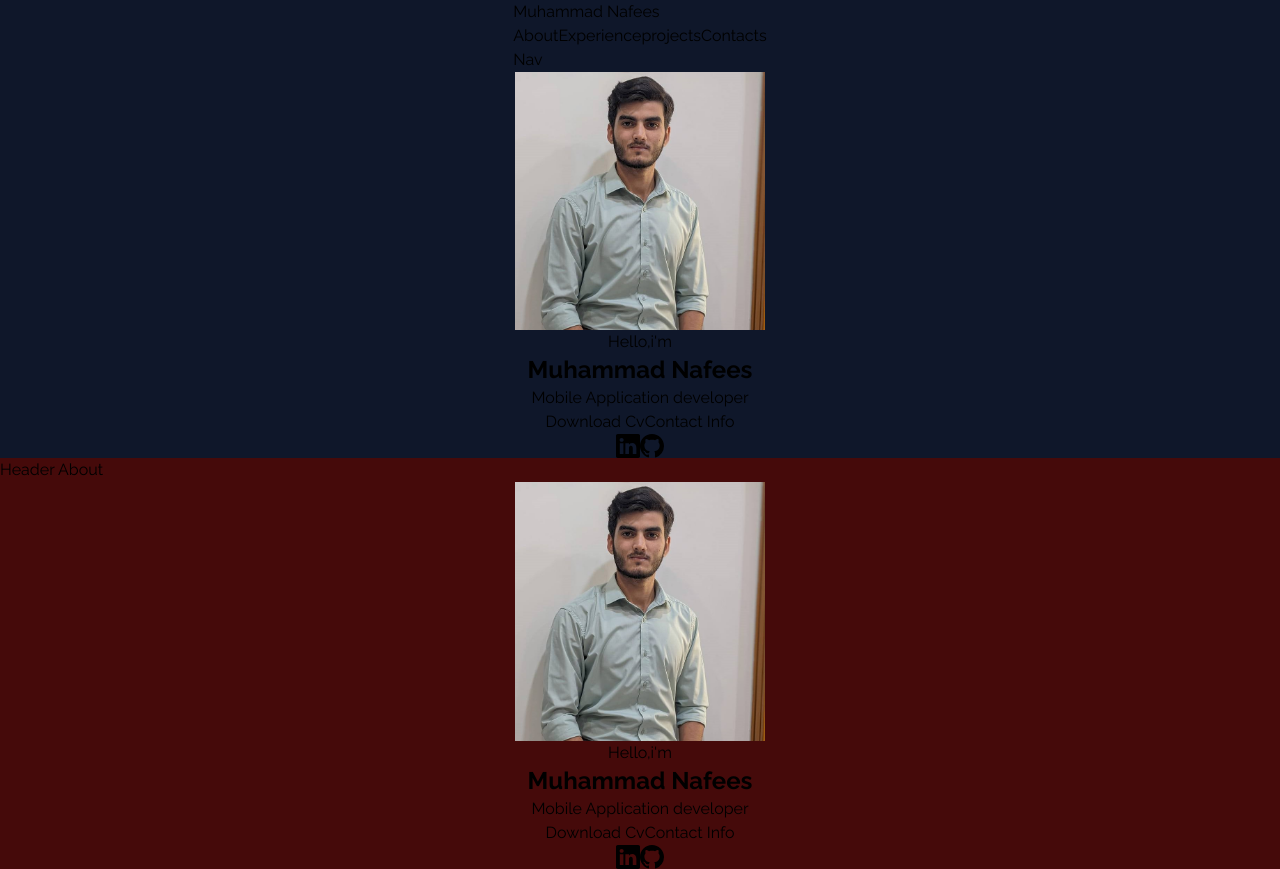
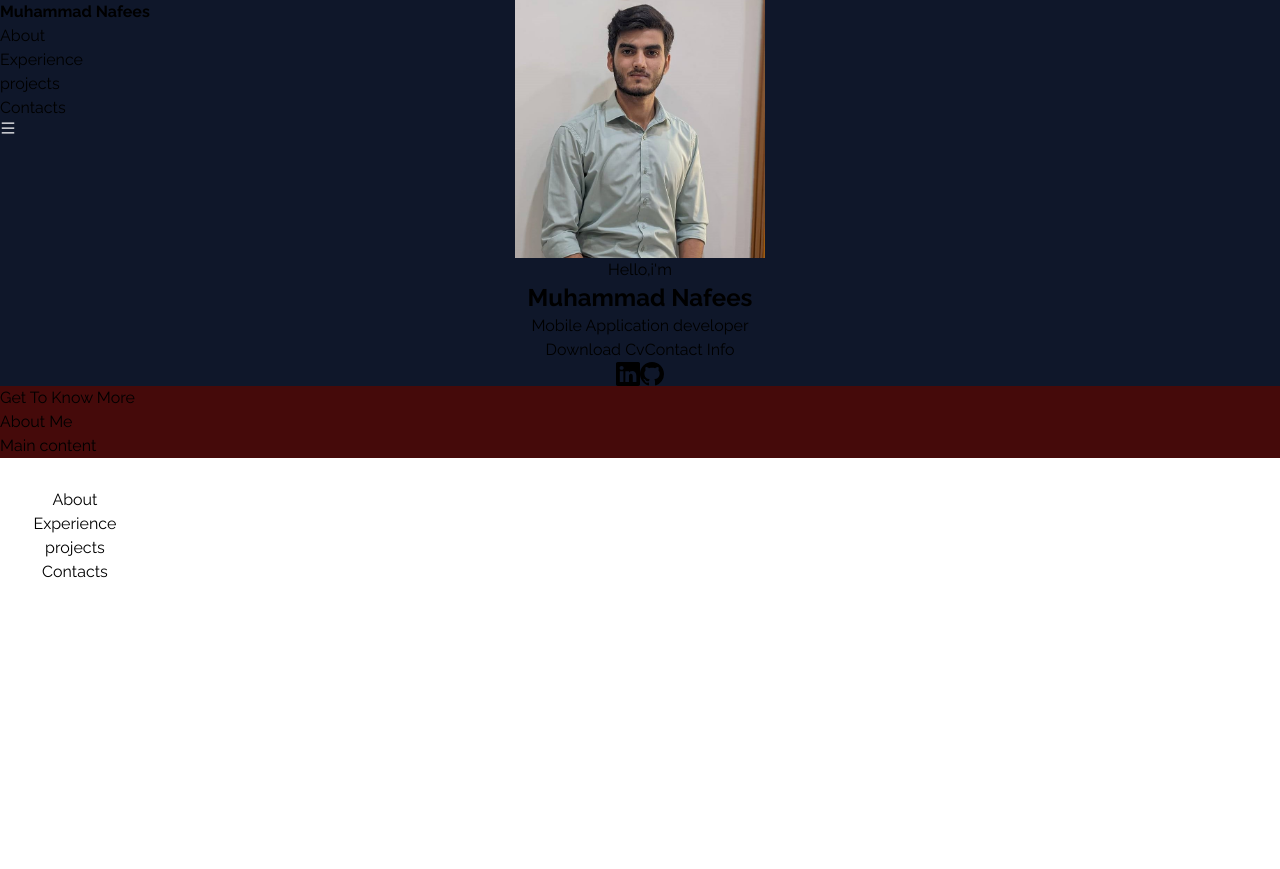
Before and after one commit to Muhammad-Nafees/Nafees_Portfolio_Nextjs, a Next.js app: page / in a window 1280 px wide. After the commit the page ends 800 px from the top, so only its background shows below. Built offline with nearby package versions, Linux system fonts and the light colour scheme.

Commit message:
about-woring

```diff
--- a/Components/HeaderTop.jsx
+++ b/Components/HeaderTop.jsx
@@ -1,17 +1,26 @@
+"use client"
 import Link from 'next/link';
-import React from 'react'
+import React, { useState } from 'react'
+import { AiOutlineMenu, AiOutlineClose } from 'react-icons/ai'
 
 const HeaderTop = () => {
+
+    const [nav, setNav] = useState(false)
+
+    const navbarHandle = () => {
+        setNav(!nav)
+    }
+
     return (
 
-        <div className="px-10 justify-center bg-nafees flex pt-5">
-            <div className="header_top"
-            >
-                <p className="text-white">
-                    Muhammad Nafees
-                </p>
+        <div className="m-auto fixed top-0 left-0 right-0 z-10 px-10 justify-center  bg-nafees flex pt-5">
+            <div className="header_top">
 
-                <ul className="max-md:hidden flex items-center space-x-4">
+                <Link href="/">
+                    <h3 className="text-white font-bold">Muhammad Nafees</h3>
+                </Link>
+
+                <ul className="hidden md:flex items-center space-x-4">
                     <li className="text-white rounded-md px-4 py-2">
                         <Link href="/">About</Link>
                     </li>
@@ -26,9 +35,37 @@ const HeaderTop = () => {
                     </li>
                 </ul>
 
-                <div className="md:hidden">
-                    <button>Nav</button>
+                <div onClick={navbarHandle} className='md:hidden z-10'>
+                    {
+                        nav ?
+                            <AiOutlineClose color='white' />
+                            :
+                            <AiOutlineMenu color='white' />
+                    }
+
                 </div>
+
+                {/* Mobile Menu */}
+
+                <ul className={
+                    nav ?
+                        "md:hidden absolute top-0 left-0 right-0 bottom-0 flex flex-col ease-in duration-300 bg-black h-screen w-full justify-center items-center"
+                        :
+                        "md:hidden absolute top-0 left-[-100%] right-0 bottom-0 flex flex-col ease-in duration-300 bg-black h-screen w-full justify-center items-center"
+                }>
+                    <li className="text-white  px-4 py-2">
+                        <Link href="/">About</Link>
+                    </li>
+                    <li className="text-white  px-4 py-2">
+                        <Link href="/exprience">Experience</Link>
+                    </li>
+                    <li className="text-white px-4 py-2">
+                        <Link href="/project">projects</Link>
+                    </li>
+                    <li className="text-white px-4 py-2">
+                        <Link href="/contacts">Contacts</Link>
+                    </li>
+                </ul>
 
             </div>
         </div>
--- a/Components/MainContent.jsx
+++ b/Components/MainContent.jsx
@@ -1,6 +1,7 @@
 import React from 'react'
 import Image from "next/image";
 import { BsLinkedin, BsGithub } from "react-icons/bs";
+
 const MainContent = () => {
 
     return (
@@ -16,7 +17,7 @@ const MainContent = () => {
                     />
                 </div>
 
-                <div className="flex flex-col justify-center items-center">
+                <div className="pt-4 flex flex-col justify-center items-center">
                     <p className="py-1 text-0x1 ">Hello,i'm </p>
                     <h3 className="py-1 font-bold text-2xl">Muhammad Nafees</h3>
                     <h4 className="py-1 text-zinc-500 ">Mobile Application developer</h4>
--- a/Components/about/HeaderAbout.jsx
+++ b/Components/about/HeaderAbout.jsx
@@ -3,7 +3,8 @@ import React from 'react'
 const HeaderAbout = () => {
     return (
         <div>
-            <p>Header About</p>
+            <p>Get To Know More</p>
+            <h1 className='text-white'>About Me</h1>
         </div>
     )
 }
--- /dev/null
+++ b/Components/about/MainContentAbout.jsx
@@ -0,0 +1,11 @@
+import React from 'react'
+
+const MainContentAbout = () => {
+    return (
+        <div className=''>
+            <p className='text-white'>Main content</p>
+        </div>
+    )
+}
+
+export default MainContentAbout;
--- a/app/page.jsx
+++ b/app/page.jsx
@@ -1,6 +1,7 @@
 import HeaderTop from "@/Components/HeaderTop";
 import MainContent from "@/Components/MainContent";
 import HeaderAbout from "@/Components/about/HeaderAbout";
+import MainContentAbout from "@/Components/about/MainContentAbout";
 
 function Home() {
 
@@ -13,7 +14,7 @@ function Home() {
         </div>
         <div className="bg-red-950">
           <HeaderAbout />
-          <MainContent />
+          <MainContentAbout />
         </div>
       </main>
     </>
```
